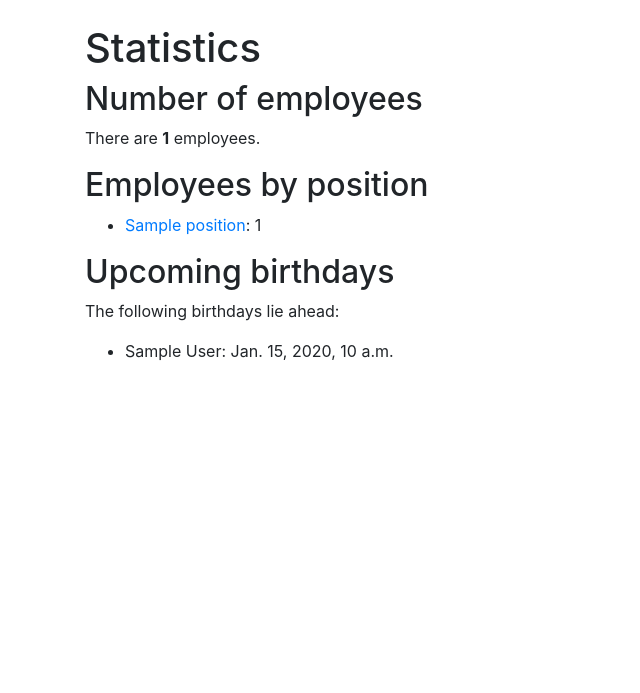
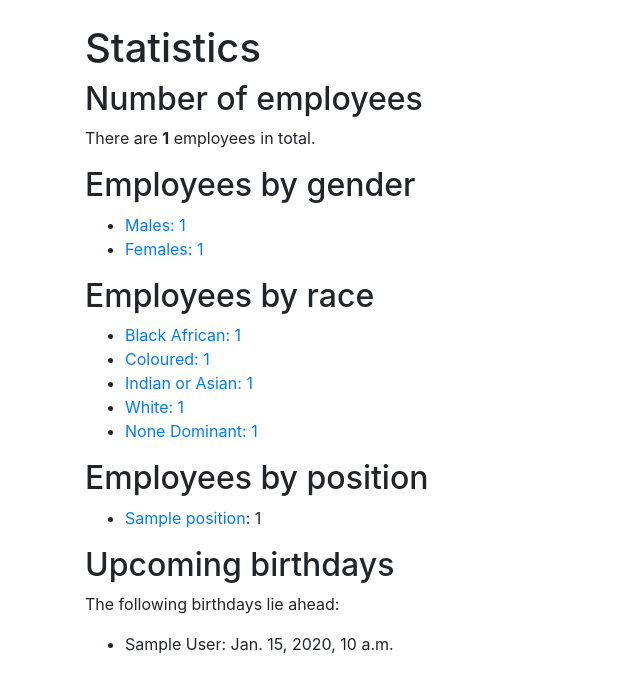
Before and after one commit to friedelwolff/tangent, a Django app: template employees/templates/statistics.html in a window 1280 px wide. Shown: the part 56-749 px from the top of the page, without its empty margins (0-640 px from the left). Run offline with Django 3.2, Linux system fonts and the light colour scheme; the template is opened without the code that fills it: most values are stand-ins (such as "Sample title", 1, 10 or a date in 2020); some libraries are stand-ins or nearby versions.

Commit message:
Show stats per gender and race on statistics page

```diff
--- a/employees/templates/statistics.html
+++ b/employees/templates/statistics.html
@@ -4,7 +4,22 @@
 <h1>Statistics</h1>
 
 <h2>Number of employees</h2>
-<p>There are <b>{{ n_employees }}</b> employees.</p>
+<p>There are <b>{{ n_employees }}</b> employees in total.</p>
+
+<h2>Employees by gender</h2>
+    <ul>
+      <li><a href="../search?gender=M">Males: {{ employees_by_gender.M|length }}</a>
+      <li><a href="../search?gender=F">Females: {{ employees_by_gender.F|length }}</a>
+    </ul>
+
+<h2>Employees by race</h2>
+    <ul>
+      <li><a href="../search?race=B">Black African: {{ employees_by_race.B|length }}</a>
+      <li><a href="../search?race=C">Coloured: {{ employees_by_race.C|length }}</a>
+      <li><a href="../search?race=I">Indian or Asian: {{ employees_by_race.I|length }}</a>
+      <li><a href="../search?race=W">White: {{ employees_by_race.W|length }}</a>
+      <li><a href="../search?race=N">None Dominant: {{ employees_by_race.N|length }}</a>
+    </ul>
 
 <h2>Employees by position</h2>
     <ul>
```
Also changed, not shown: employees/views.py (+8 -1 lines).
